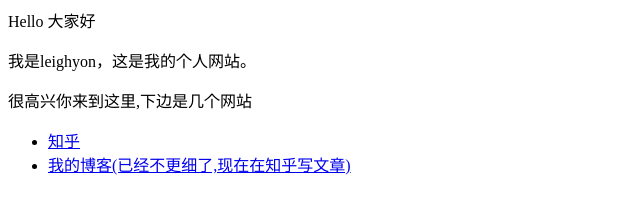
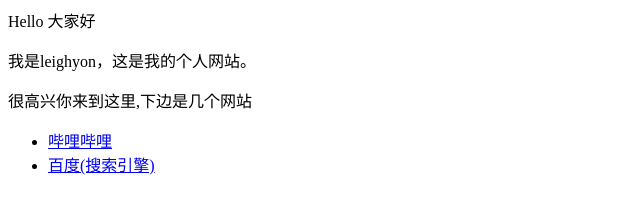
Before and after one commit to Leighyon/Leighyon.github.io, a plain HTML site: page index.html in a window 1280 px wide. Shown: the whole page, without its empty margins (0-640 px from the left). Drawn offline with Linux system fonts and the light colour scheme.

Commit message:
Update index.html

```diff
--- a/index.html
+++ b/index.html
@@ -3,6 +3,6 @@
 <p>很高兴你来到这里,下边是几个网站</p>
 
 <ul>
-  <li> <a href="https://www.bilibili.com/">知乎</a> </li>
-  <li> <a href="https://www.baidu.com/">我的博客(已经不更细了,现在在知乎写文章)</a> </li>
+  <li> <a href="https://www.bilibili.com/">哔哩哔哩</a> </li>
+  <li> <a href="https://www.baidu.com/">百度(搜索引擎)</a> </li>
 </ul>
```
